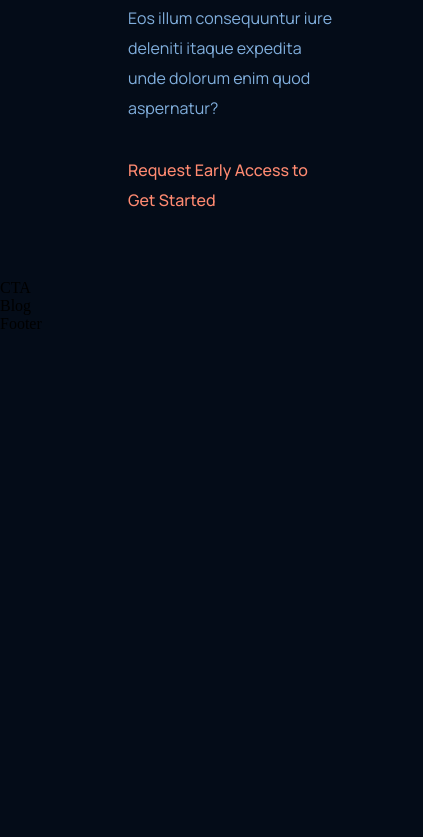
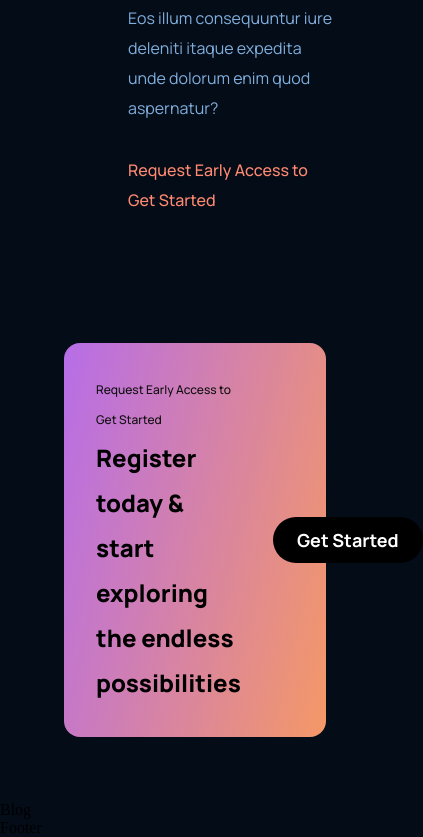
Before and after one commit to oliullahjewel96/Modern-UI-UX-React, a React (Create React App) app in the folder modern-ui-ux/: page / in a window 390 px wide. Shown: the part 4889-5726 px from the top of the page, 423 px wide, since content can reach past the window. Before the commit the page ends 5222 px from the top, so only its background shows below. Built offline with nearby package versions, Linux system fonts and the light colour scheme.

Commit message:
Implemented call to action section

```diff
--- a/modern-ui-ux/src/components/cta/CTA.jsx
+++ b/modern-ui-ux/src/components/cta/CTA.jsx
@@ -2,5 +2,15 @@ import React from "react";
 import "./cta.css";
 
 export default function CTA() {
-  return <div>CTA</div>;
+  return (
+    <div className="gpt3__cta">
+      <div className="gpt3__cta-content">
+        <p>Request Early Access to Get Started</p>
+        <h3>Register today & start exploring the endless possibilities</h3>
+      </div>
+      <div className="gpt3__cta-btn">
+        <button type="button">Get Started</button>
+      </div>
+    </div>
+  );
 }
--- a/modern-ui-ux/src/components/cta/cta.css
+++ b/modern-ui-ux/src/components/cta/cta.css
@@ -0,0 +1,72 @@
+.gpt3__cta {
+    display: flex;
+    flex-direction: row;
+    justify-content: space-between;
+    align-items: center;
+    padding: 2rem;
+    margin: 4rem;
+    border-radius: 1rem;
+    background: var(--gradient-bar);
+}
+
+.gpt3__cta-content p {
+    font-family: var(--font-family);
+    font-weight: 500;
+    font-size: 12px;
+    line-height: 30px;
+    color: #0e0e0e;
+}
+
+.gpt3__cta-content h3 {
+    font-family: var(--font-family);
+    font-weight: 800;
+    font-size: 24px;
+    line-height: 45px;
+    color: #000000;
+}
+
+.gpt3__cta-btn {
+    display: flex;
+    justify-content: center;
+    align-items: center;
+    margin-left: 2rem;
+}
+
+.gpt3__cta-btn button {
+    background: #000000;
+    border-radius: 40px;
+    font-family: var(--font-family);
+    font-weight: bold;
+    font-size: 18px;
+    line-height: 30px;
+    padding: 0.5rem 1rem;
+    border: none;
+    outline: none;
+    cursor: pointer;
+    min-width: 150px;
+    color: #fff;
+}
+
+@media screen and(max-width:650px) {
+    .gpt3__cta {
+        display: flex;
+        flex-direction: column;
+    }
+    .gpt3__cta-btn {
+        margin: 2rrem 0 0;
+    }
+}
+
+@media screen and(max-width:550px) {
+    .gpt3__cta {
+        margin: 4rem 2rem;
+    }
+    .gpt3__cta-content h3 {
+        font-size: 18px;
+        line-height: 32px;
+    }
+    .gpt3__cta-btn button {
+        font-size: 14px;
+        line-height: 28px;
+    }
+}
```
